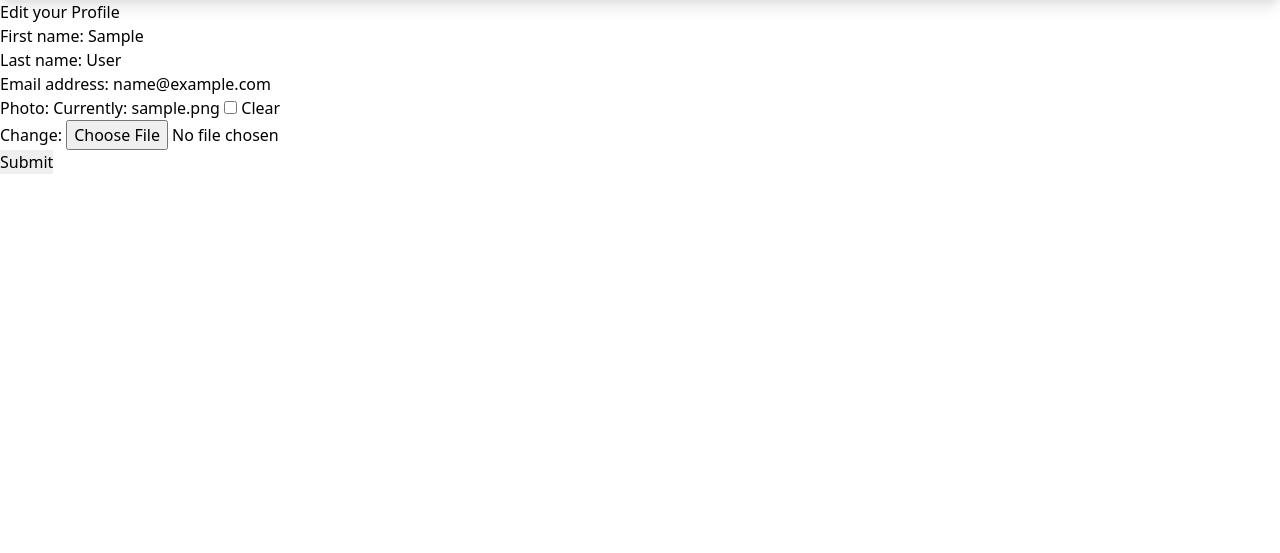
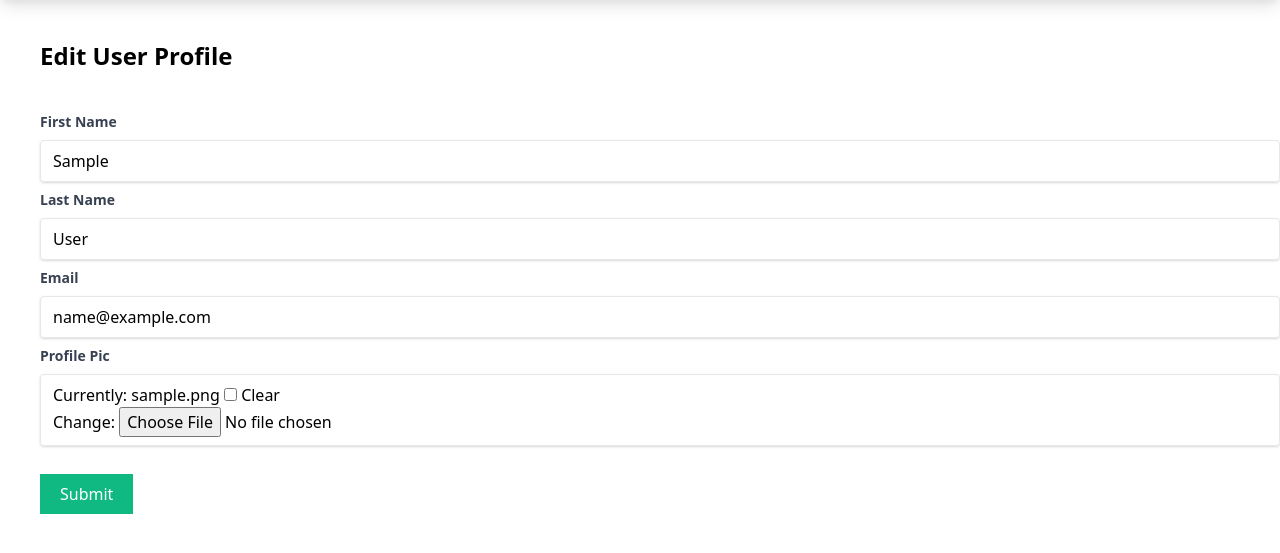
Before and after one commit to torcuata22/social, a Django app: page /users/edit/ in a window 1280 px wide. Shown: the part 64-617 px from the top of the page. Run offline with Django 4.2, Linux system fonts and the light colour scheme; a user stored in the database is signed in; tables that the repository leaves empty hold one stand-in row (values such as "Sample post"); style sheets or scripts are compiled from the project's sources.

Commit message:
more styling

```diff
--- /dev/null
+++ b/socialproject/users/static/users/style.css
@@ -0,0 +1,3 @@
+input:focus {
+outline:none;
+}
--- a/socialproject/users/templates/users/base.html
+++ b/socialproject/users/templates/users/base.html
@@ -5,6 +5,7 @@
 <head>
     <title>Social</title>
     <link rel="stylesheet" href="{% static 'users/styles.css' %}">
+    <link rel="stylesheet" href="{% static 'users/style.css' %}">
 </head>
 <body>
     <nav class="shadow-lg">
--- a/socialproject/users/templates/users/edit.html
+++ b/socialproject/users/templates/users/edit.html
@@ -1,12 +1,40 @@
 {% extends "users/base.html" %}
 
 {% block body %}
-<h2>Edit your Profile</h2>
+<h2 class="text-2xl m-10 font-bold">Edit User Profile</h2>
+<div class="container my-5 mx-10">
 <form method="POST" enctype="multipart/form-data">
     {% csrf_token %}
-       {{ user_form.as_p}}
-       {{profile_form.as_p}}
-       <input type="submit">
-    </form>
+
+    <div class="mb-2">
+        <label class="block text-gray-700 text-sm font-bold mb-2" for="">First Name</label>
+       <div class="shadow appearance-none border rounded py-2 px-3 mr-10 text-grey-700">
+        {{user_form.first_name}}
+        </div>
+    </div>
+
+    <div class="mb-2">
+        <label class="block text-gray-700 text-sm font-bold mb-2" for="">Last Name</label>
+       <div class="shadow appearance-none border rounded py-2 px-3 mr-10 text-grey-700">
+        {{user_form.last_name}}
+        </div>
+    </div>
+
+    <div class="mb-2">
+        <label class="block text-gray-700 text-sm font-bold mb-2" for="">Email</label>
+       <div class="shadow appearance-none border rounded py-2 px-3 mr-10 text-grey-700">
+        {{user_form.email}}
+        </div>
+    </div>
+
+    <div class="mb-2">
+        <label class="block text-gray-700 text-sm font-bold mb-2" for="">Profile Pic</label>
+       <div class="shadow appearance-none border rounded py-2 px-3 mr-10 text-grey-700">
+        {{profile_form.photo}}
+        </div>
+    </div>
+  <button type="submit" class="bg-green-500 text-white my-5 px-5 py-2">Submit</button>
+</form>
+</div>
 
 {% endblock %}
```
Also changed, not shown: socialproject/users/templates/users/password_change_form.html (+37 -2 lines).
